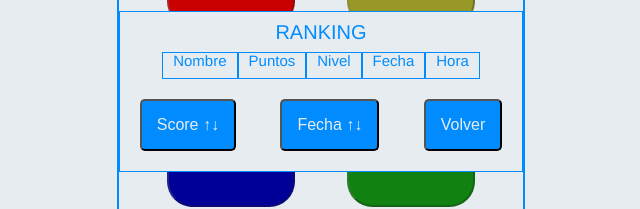
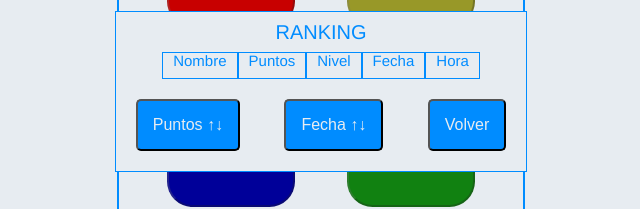
Before and after one commit to nicomicheletti/LPPA-2023-SIMON, a plain HTML site: page index.html in a window 1280 px wide. Both pictures are taken after a click on the button "Ranking". Shown: the part 309-518 px from the top of the page, without its empty margins (319-959 px from the left). Drawn offline with Linux system fonts and the light colour scheme.

Commit message:
name correction + gitignore added

```diff
--- a/index.html
+++ b/index.html
@@ -75,7 +75,7 @@
                 </thead>
                 <tbody id="rankingResults"></tbody>
             </table>
-            <button id="orderByScoreBtn" class="modalBtn">Score ↑↓</button>
+            <button id="orderByScoreBtn" class="modalBtn">Puntos ↑↓</button>
             <button id="orderByDateBtn" class="modalBtn">Fecha ↑↓</button>
             <a href="index.html">
                 <button id="backBtn" class="modalBtn">Volver</button>
```
Also changed, not shown: 1 other file.
